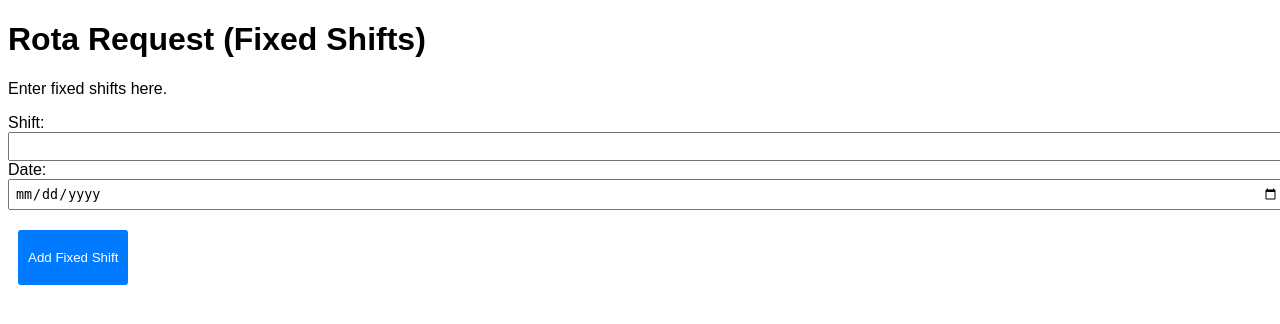
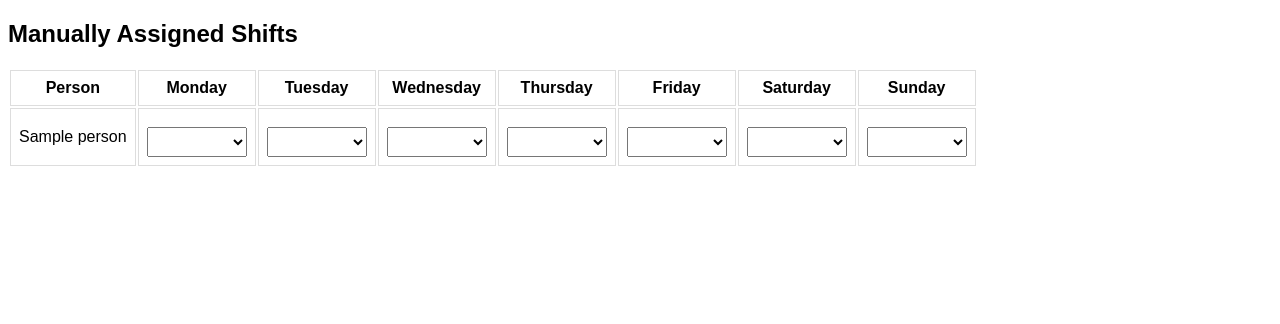
Before and after one commit to ASFaust/rotatool, a Flask app: page /rota/rota_request in a window 1280 px wide. Shown: the part 46-370 px from the top of the page. Run offline with Flask 3, Linux system fonts and the light colour scheme; tables that the repository leaves empty hold one stand-in row (values such as "Sample post").

Commit message:
started adding manual shift adding

```diff
--- a/routes/rota.py
+++ b/routes/rota.py
@@ -1,8 +1,11 @@
 # routes/rota.py
 from flask import Blueprint, render_template
+from models import Person, Shift
 
 rota_bp = Blueprint('rota', __name__, url_prefix='/rota')
 
 @rota_bp.route('/rota_request', methods=['GET'], endpoint='rota_request')
 def rota_request():
-    return render_template('rota_request.html')
+    active_people = Person.query.filter_by(activated=True).order_by(Person.name).all()
+    available_shifts = Shift.query.order_by(Shift.name).all()
+    return render_template('rota_request.html', active_people=active_people, available_shifts=available_shifts)
--- a/templates/rota_request.html
+++ b/templates/rota_request.html
@@ -1,15 +1,98 @@
 {% extends 'base.html' %}
 
 {% block content %}
-<h1>Rota Request (Fixed Shifts)</h1>
-<p>Enter fixed shifts here.</p>
+<!-- New table for manually assigned shifts -->
+<h2>Manually Assigned Shifts</h2>
+<table class="rota-table">
+    <thead>
+        <tr>
+            <th>Person</th>
+            <th>Monday</th>
+            <th>Tuesday</th>
+            <th>Wednesday</th>
+            <th>Thursday</th>
+            <th>Friday</th>
+            <th>Saturday</th>
+            <th>Sunday</th>
+        </tr>
+    </thead>
+    <tbody>
+        {% for person in active_people %}
+        <tr>
+            <td>{{ person.name }}</td>
+            {% for day in ['monday', 'tuesday', 'wednesday', 'thursday', 'friday', 'saturday', 'sunday'] %}
+            <td class="rota-cell">
+                <div id="{{ day }}_shifts_{{ person.id }}" style="font-size: 0.9em; margin-bottom: 10px;">
+                    <!-- Existing shifts will be displayed here -->
+                </div>
+                <div style="display: flex; align-items: center;">
+                    <select id="{{ day }}_shift_select_{{ person.id }}" class="shift-select" onchange="addShift('{{ day }}', '{{ person.id }}')">
+                        <option value=""></option>
+                        {% for shift in available_shifts %}
+                        <option value="{{ shift.id }}">{{ shift.name }}</option>
+                        {% endfor %}
+                    </select>
+                </div>
+            </td>
+            {% endfor %}
+        </tr>
+        {% endfor %}
+    </tbody>
+</table>
 
-<!-- Add your form to enter fixed shifts -->
-<form action="/add_fixed_shift" method="POST">
-    <label for="shift">Shift:</label>
-    <input type="text" name="shift" required>
-    <label for="date">Date:</label>
-    <input type="date" name="date" required>
-    <button type="submit">Add Fixed Shift</button>
-</form>
+<script>
+function addShift(day, personId) {
+    var select = document.getElementById(day + '_shift_select_' + personId);
+    var selectedShiftId = select.value;
+    var selectedShiftName = select.options[select.selectedIndex].text;
+
+    if (!selectedShiftId) return;
+
+    var container = document.getElementById(day + '_shifts_' + personId);
+    var shiftDiv = document.createElement('div');
+    shiftDiv.className = 'shift-item';
+    shiftDiv.dataset.shiftId = selectedShiftId;
+
+    var shiftNameSpan = document.createElement('span');
+    shiftNameSpan.textContent = selectedShiftName;
+    shiftDiv.appendChild(shiftNameSpan);
+
+    var removeButton = document.createElement('span');
+    removeButton.textContent = ' x';
+    removeButton.style.cursor = 'pointer';
+    removeButton.style.color = 'red';
+    removeButton.style.marginLeft = '5px';
+    removeButton.onclick = function() {
+        container.removeChild(shiftDiv);
+    };
+    shiftDiv.appendChild(removeButton);
+
+    var hiddenInput = document.createElement('input');
+    hiddenInput.type = 'hidden';
+    hiddenInput.name = day + '_shifts_' + personId;
+    hiddenInput.value = selectedShiftId;
+    shiftDiv.appendChild(hiddenInput);
+
+    container.appendChild(shiftDiv);
+
+    // Reset the dropdown to the default option
+    select.value = "";
+}
+</script>
+
+<style>
+.rota-table th, .rota-table td {
+    border: 1px solid #ddd;
+    padding: 8px;
+}
+
+.rota-cell {
+    border: 1px solid #ddd;
+}
+
+.shift-select {
+    width: 100px;
+    height: 30px;
+}
+</style>
 {% endblock %}
```
Also changed, not shown: readme.md.
